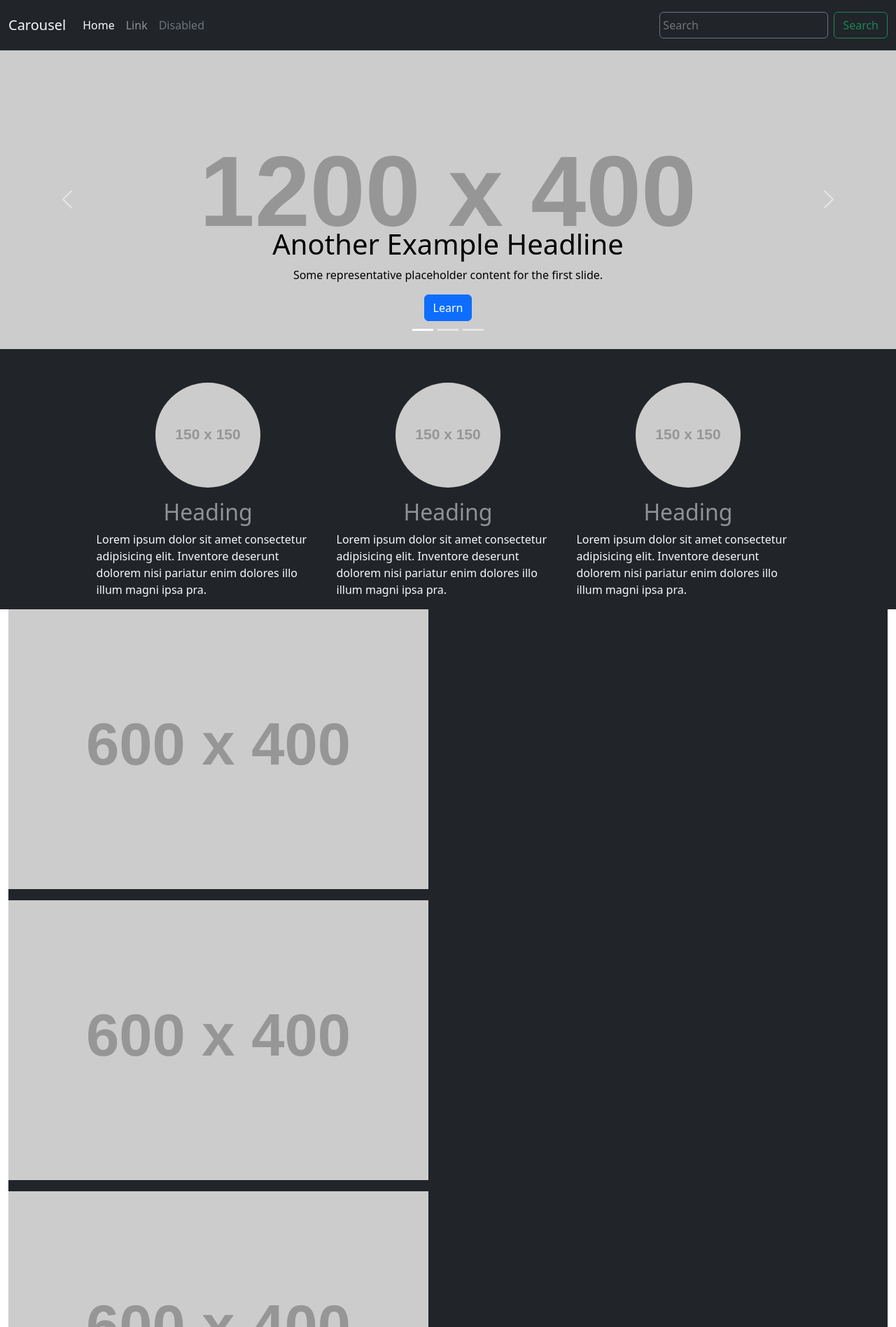
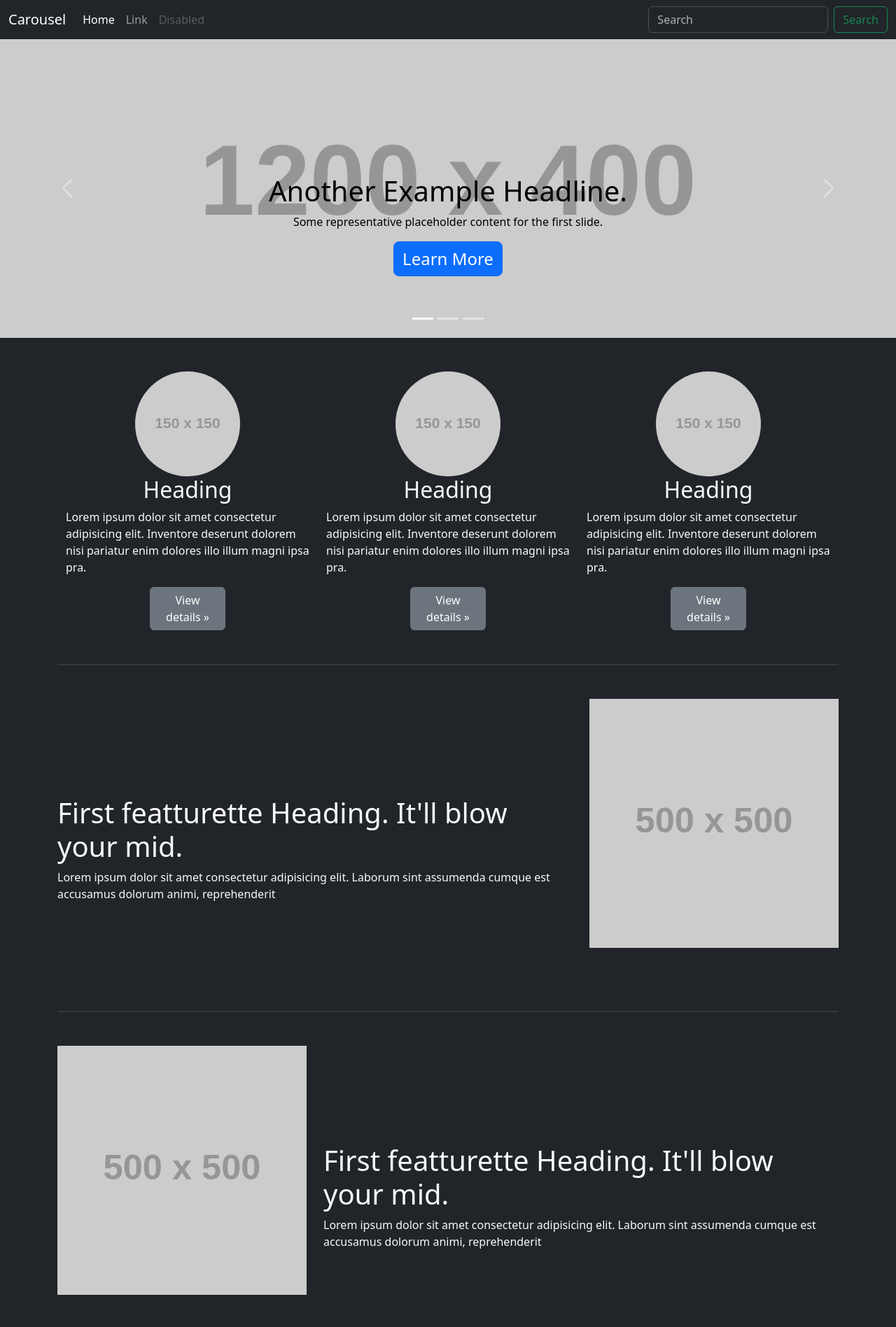
Before and after one commit to AmiraliAstaraki/BS-Site-Sample, a website: page index.html in a window 1280 px wide. Shown: the top 1897 px of the page at 70% size. Drawn offline with nearby package versions, Linux system fonts and the light colour scheme; placeholder pictures from the web are drawn by us.

Commit message:
new version end

```diff
--- a/index.html
+++ b/index.html
@@ -1,5 +1,6 @@
 <!DOCTYPE html>
 <html lang="en">
+
 <head>
   <meta charset="UTF-8">
   <meta name="viewport" content="width=device-width, initial-scale=1.0">
@@ -8,37 +9,43 @@
   <link rel="stylesheet" href="node_modules/bootstrap/dist/css/bootstrap.css">
 
   <style>
-
-        *{
+    * {
 
       margin: 0;
       padding: 0;
+      box-sizing: border-box;
+      direction: ltr;
 
     }
 
-        nav{
+    body {
 
-            background-color: #212429;
+      background-color: #212429
     }
 
-        input{
+    main {
 
-            background-color: #212429;
+      background-color: #212429
     }
 
 
-        section{
+    section {
 
       background-color: #212429;
 
     }
 
-        section.row{
+    section.explainbox div {
 
-            padding:0px 10%;
+      margin: 8% 0px;
     }
 
-        footer{
+    a.button{
+
+      width: 31%;
+    }
+
+    footer {
 
       background-color: #212429;
 
@@ -47,35 +54,40 @@
 
 
 </head>
+
 <body>
 
-    <nav class="navbar navbar-expand-lg">
+  <nav class="navbar navbar-expand-lg navbar bg-dark border-body" data-bs-theme="dark">
     <div class="container-fluid">
-          <a class="text-decoration-none fs-5 text-light me-4" href="#">Carousel</a>
-          <button class="navbar-toggler" type="button" data-bs-toggle="collapse" data-bs-target="#navbarSupportedContent" aria-controls="navbarSupportedContent" aria-expanded="false" aria-label="Toggle navigation">
+      <a class="navbar-brand" href="#">Carousel</a>
+      <button class="navbar-toggler" type="button" data-bs-toggle="collapse" data-bs-target="#navbarSupportedContent"
+        aria-controls="navbarSupportedContent" aria-expanded="false" aria-label="Toggle navigation">
         <span class="navbar-toggler-icon"></span>
       </button>
       <div class="collapse navbar-collapse" id="navbarSupportedContent">
         <ul class="navbar-nav me-auto mb-2 mb-lg-0">
           <li class="nav-item">
-                <a class="text-decoration-none d-block my-3 text-light me-3 text-center" aria-current="page" href="#">Home</a>
+            <a class="nav-link active" aria-current="page" href="#">Home</a>
           </li>
           <li class="nav-item">
-                <a class="text-decoration-none d-block my-3 text-white-50 me-3 text-center" href="#">Link</a>
+            <a class="nav-link" href="#">Link</a>
           </li>
+          <li class="nav-item dropdown">
             <ul class="dropdown-menu">
-                  <li class=" d-inline-block mx-5 "><a class="dropdown-item" href="#">Action</a></li>
-                  <li class=" d-inline-block mx-5 "><a class="dropdown-item" href="#">Another action</a></li>
-                  <li class=" d-inline-block mx-5 "><hr class="dropdown-divider"></li>
-                  <li class=" d-inline-block mx-5 "><a class="dropdown-item" href="#">Something else here</a></li>
+              <li><a class="dropdown-item" href="#">Action</a></li>
+              <li><a class="dropdown-item" href="#">Another action</a></li>
+              <li>
+                <hr class="dropdown-divider">
+              </li>
+              <li><a class="dropdown-item" href="#">Something else here</a></li>
             </ul>
           </li>
           <li class="nav-item">
-                <a class="text-decoration-none d-block my-3 text-secondary me-3 text-center disabled" aria-disabled="true">Disabled</a>
+            <a class="nav-link disabled" aria-disabled="true">Disabled</a>
           </li>
         </ul>
         <form class="d-flex" role="search">
-              <input class=" border border-secondary rounded-2 p-1 me-2" type="search" placeholder="Search" aria-label="Search"/>
+          <input class="form-control me-2" type="search" placeholder="Search" aria-label="Search" />
           <button class="btn btn-outline-success" type="submit">Search</button>
         </form>
       </div>
@@ -86,41 +98,46 @@
 
     <div id="carouselExampleCaptions" class="carousel slide">
       <div class="carousel-indicators">
-              <button type="button" data-bs-target="#carouselExampleCaptions" data-bs-slide-to="0" class="active" aria-current="true" aria-label="Slide 1"></button>
-              <button type="button" data-bs-target="#carouselExampleCaptions" data-bs-slide-to="1" aria-label="Slide 2"></button>
-              <button type="button" data-bs-target="#carouselExampleCaptions" data-bs-slide-to="2" aria-label="Slide 3"></button>
+        <button type="button" data-bs-target="#carouselExampleCaptions" data-bs-slide-to="0" class="active"
+          aria-current="true" aria-label="Slide 1"></button>
+        <button type="button" data-bs-target="#carouselExampleCaptions" data-bs-slide-to="1"
+          aria-label="Slide 2"></button>
+        <button type="button" data-bs-target="#carouselExampleCaptions" data-bs-slide-to="2"
+          aria-label="Slide 3"></button>
       </div>
       <div class="carousel-inner">
         <div class="carousel-item active w-100">
           <img src="https://placehold.co/1200x400" class="d-block w-100" alt="...">
           <div class="carousel-caption d-none d-md-block">
-                  <h5 class="text-black fs-1">Another Example Headline</h5>
+            <h5 class="text-black fs-1">Another Example Headline.</h5>
             <p class="text-black">Some representative placeholder content for the first slide.</p>
-                  <a class="btn btn-primary" href="#" role="button">Learn</a>
+            <a class="btn btn-primary fs-4 mb-5 rounded-3" href="#" role="button">Learn More</a>
           </div>
         </div>
         <div class="carousel-item w-100">
           <img src="https://placehold.co/1200x400" class="d-block w-100" alt="...">
           <div class="carousel-caption d-none d-md-block">
-                  <h5 class="text-black fs-1">Another Example Headline</h5>
+            <h5 class="text-black fs-1">Another Example Headline.</h5>
             <p class="text-black">Some representative placeholder content for the second slide.</p>
-                  <a class="btn btn-primary" href="#" role="button">Learn</a>
+            <a class="btn btn-primary fs-4 mb-5 rounded-3" href="#" role="button">Learn More</a>
           </div>
         </div>
         <div class="carousel-item w-100">
           <img src="https://placehold.co/1200x400" class="d-block w-100" alt="...">
           <div class="carousel-caption d-none d-md-block">
-                  <h5 class="text-black fs-1">Another Example Headline</h5>
+            <h5 class="text-black fs-1">Another Example Headline.</h5>
             <p class="text-black">Some representative placeholder content for the third slide.</p>
-                  <a class="btn btn-primary" href="#" role="button">Learn</a>
+            <a class="btn btn-primary fs-4 mb-5 rounded-3" href="#" role="button">Learn More</a>
           </div>
         </div>
       </div>
-            <button class="carousel-control-prev" type="button" data-bs-target="#carouselExampleCaptions" data-bs-slide="prev">
+      <button class="carousel-control-prev" type="button" data-bs-target="#carouselExampleCaptions"
+        data-bs-slide="prev">
         <span class="carousel-control-prev-icon" aria-hidden="true"></span>
         <span class="visually-hidden">Previous</span>
       </button>
-            <button class="carousel-control-next" type="button" data-bs-target="#carouselExampleCaptions" data-bs-slide="next">
+      <button class="carousel-control-next" type="button" data-bs-target="#carouselExampleCaptions"
+        data-bs-slide="next">
         <span class="carousel-control-next-icon" aria-hidden="true"></span>
         <span class="visually-hidden">Next</span>
       </button>
@@ -130,59 +147,105 @@
 
   <main class="container-fluid">
 
-        <section class="row">
+    <section class="row container m-auto">
       <section class="col-md mt-5">
-                <figure class="rounded-circle"><img class=" rounded-circle text-center d-block m-auto" src="https://placehold.co/150" alt="picture" title="picture"></figure>
+        <figure class="rounded-circle m-0"><img class=" rounded-circle text-center d-block m-auto"
+            src="https://placehold.co/150" alt="picture" title="picture"></figure>
 
-                <h2 class="text-white-50 text-center">Heading</h2>
+        <h2 class="text-light fw-normal text-center">Heading</h2>
 
-                <p class="text-light">Lorem ipsum dolor sit amet consectetur adipisicing elit. Inventore deserunt dolorem nisi pariatur enim dolores illo illum magni ipsa pra.</p>
+        <p class="text-light">Lorem ipsum dolor sit amet consectetur adipisicing elit. Inventore deserunt dolorem nisi
+          pariatur enim dolores illo illum magni ipsa pra.</p>
+
+        <a class=" button btn btn-secondary m-auto d-block" href="#" role="button">View details »</a>
+
       </section>
       <section class="col-md mt-5">
-                <figure class="rounded-circle"><img class=" rounded-circle text-center d-block m-auto" src="https://placehold.co/150" alt="picture" title="picture"></figure>
+        <figure class="rounded-circle m-0"><img class=" rounded-circle text-center d-block m-auto"
+            src="https://placehold.co/150" alt="picture" title="picture"></figure>
 
-                <h2 class="text-white-50 text-center">Heading</h2>
+        <h2 class="text-light fw-normal text-center">Heading</h2>
 
-                <p class="text-light">Lorem ipsum dolor sit amet consectetur adipisicing elit. Inventore deserunt dolorem nisi pariatur enim dolores illo illum magni ipsa pra.</p>
+        <p class="text-light">Lorem ipsum dolor sit amet consectetur adipisicing elit. Inventore deserunt dolorem nisi
+          pariatur enim dolores illo illum magni ipsa pra.</p>
+
+        <a class=" button btn btn-secondary text-center m-auto d-block" href="#" role="button">View details »</a>
+
       </section>
       <section class="col-md mt-5">
-                <figure class="rounded-circle"><img class=" rounded-circle text-center d-block m-auto" src="https://placehold.co/150" alt="picture" title="picture"></figure>
+        <figure class="rounded-circle m-0"><img class=" rounded-circle text-center d-block m-auto"
+            src="https://placehold.co/150" alt="picture" title="picture"></figure>
 
-                <h2 class="text-white-50 text-center">Heading</h2>
+        <h2 class="text-light fw-normal text-center">Heading</h2>
 
-                <p class="text-light">Lorem ipsum dolor sit amet consectetur adipisicing elit. Inventore deserunt dolorem nisi pariatur enim dolores illo illum magni ipsa pra.</p>
+        <p class="text-light">Lorem ipsum dolor sit amet consectetur adipisicing elit. Inventore deserunt dolorem nisi
+          pariatur enim dolores illo illum magni ipsa pra.</p>
+
+        <a class=" button btn btn-secondary text-center m-auto d-block" href="#" role="button">View details »</a>
+
       </section>
     </section>
 
-        <section>
-            <section>
-                <figure>
-                    <img src="https://placehold.co/600x400" alt="">
+    <section class=" container explainbox">
+
+      <hr class="  border border-secondary m-auto mt-5">
+
+      <section class="row flex-row-reverse my-5">
+        <figure class="col-md-4">
+          <img class="w-100" src="https://placehold.co/500" alt="">
         </figure>
-                <h2>
-                <p></p>
+        <div class="col-md-8">
+
+          <h2 class="text-light fs-1 mt-5">First featturette Heading. It'll blow your mid.</h2>
+
+          <p class="text-light">Lorem ipsum dolor sit amet consectetur adipisicing elit. Laborum sint assumenda cumque
+            est accusamus dolorum animi, reprehenderit</p>
+
+        </div>
       </section>
-            <section>
-                <figure>
-                    <img src="https://placehold.co/600x400" alt="">
+
+      <hr class="  border border-secondary mx-auto">
+
+      <section class="row my-5">
+        <figure class="col-md-4">
+          <img class="w-100" src="https://placehold.co/500" alt="">
         </figure>
-                <h2>
-                <p></p>
+
+        <div class="col-md-8">
+
+          <h2 class="text-light fs-1 mt-5">First featturette Heading. It'll blow your mid.</h2>
+
+          <p class="text-light">Lorem ipsum dolor sit amet consectetur adipisicing elit. Laborum sint assumenda cumque
+            est accusamus dolorum animi, reprehenderit</p>
+
+        </div>
+
       </section>
-            <section>
-                <figure>
-                    <img src="https://placehold.co/600x400" alt="">
-                </figure>
-                <h2>
-                <p></p>
+
+      <hr class="  border border-secondary mx-auto">
+
+      <section class="row flex-row-reverse my-5 ">
+        <figure class="col-md-4">
+          <img class="w-100" src="https://placehold.co/500" alt="">
+        </figure class="col-md-4">
+        <div class="col-md-8">
+
+          <h2 class="text-light fs-1 mt-5">First featturette Heading. It'll blow your mid.</h2>
+
+          <p class="text-light">Lorem ipsum dolor sit amet consectetur adipisicing elit. Laborum sint assumenda cumque
+            est accusamus dolorum animi, reprehenderit</p>
+
+        </div>
       </section>
+
+      <hr class="  border border-secondary mx-auto">
     </section>
 
   </main>
 
-    <footer>
+  <footer class="container my-5 text-light d-flex justify-content-between">
 
-        <p>2017-2025 company, Inc. <span><a href="#">Privecy</a></span> <span><a href="#">Team</a></span></p>
+    <p>2017-2025 company, Inc. ' <span><a href="#">Privecy</a> '</span> <span><a href="#">Team</a></span></p>
 
     <a href="#">Back to top</a>
   </footer>
@@ -192,4 +255,5 @@
   <script src="node_modules/bootstrap/dist/js/bootstrap.js"></script>
 
 </body>
+
 </html>
```
Also changed, not shown: 1 other file. Lines whose indentation alone changed are shown as unchanged.
